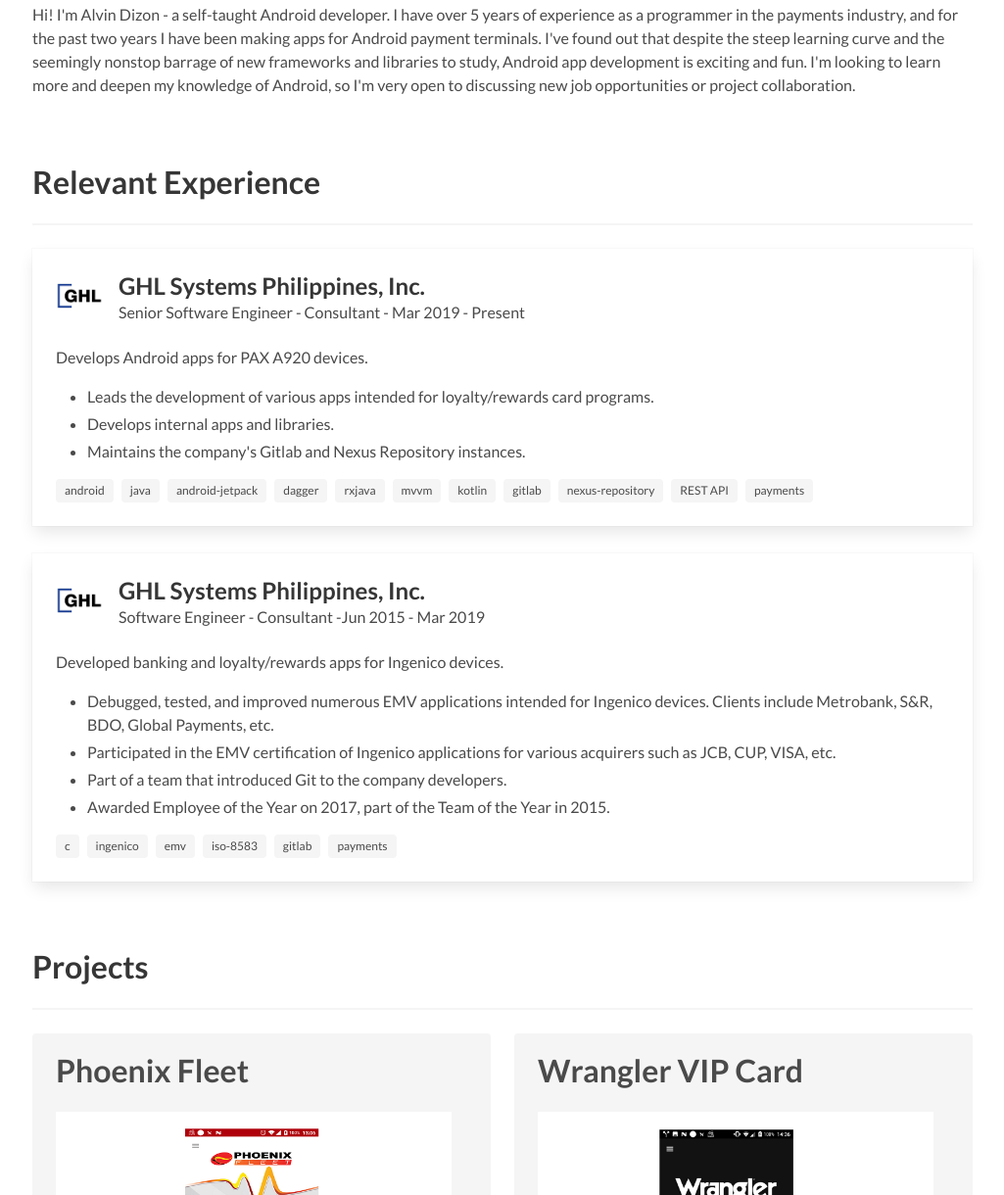
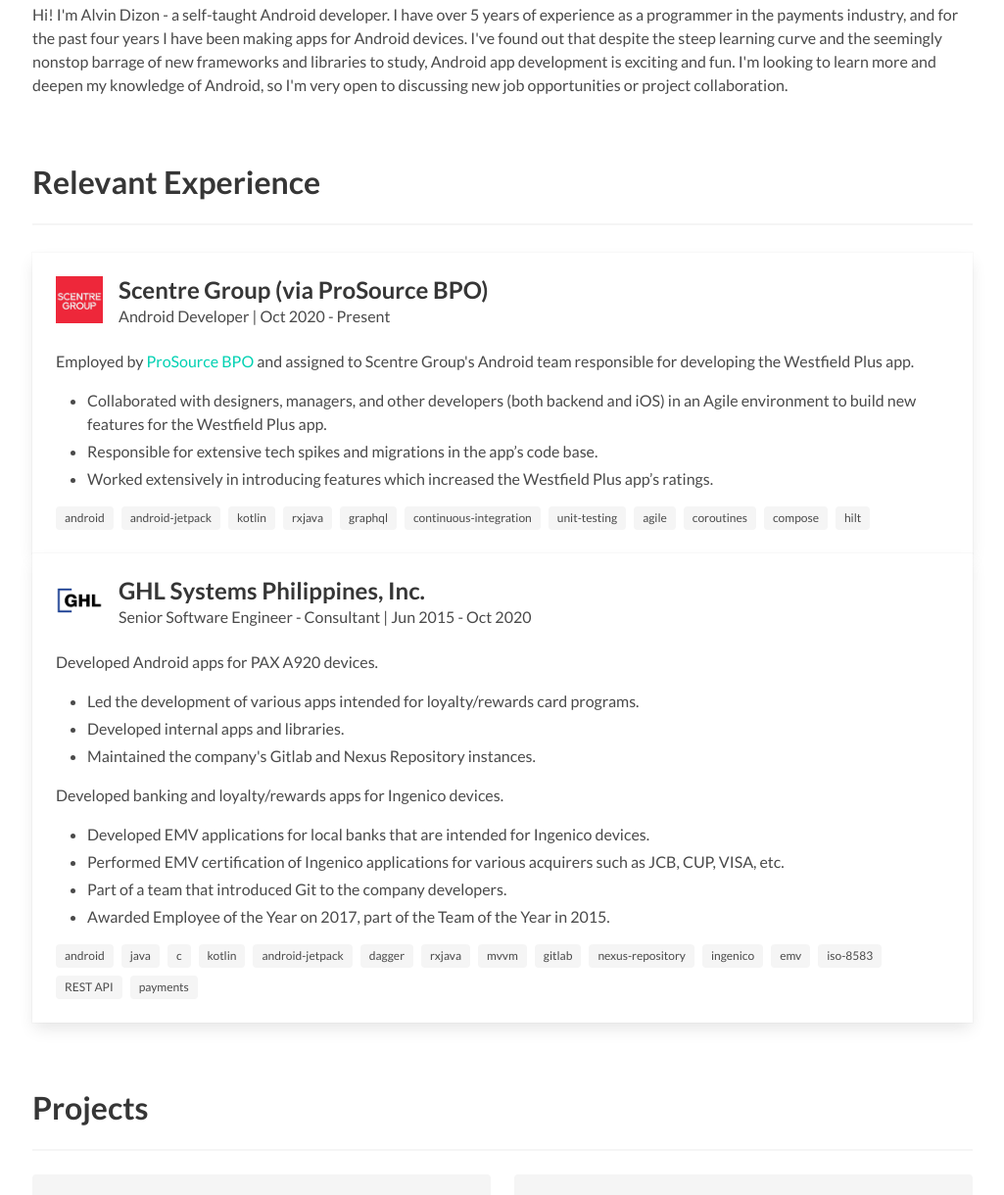
Before and after one commit to alvindizon/alvindizon.github.io, a plain HTML site: page index.html in a window 1280 px wide. Shown: the part 560-1780 px from the top of the page at 98% size, without its empty margins (127-1152 px from the left). Drawn offline with Linux system fonts and the light colour scheme.

Commit message:
Added latest company
Signed-off-by: Alvin Dizon <admdizon@scentregroup.com>

```diff
--- a/index.html
+++ b/index.html
@@ -62,13 +62,50 @@
     <div class="container">
       <h1 class="title">About Me</h1>
       <hr />
-      <p>Hi! I'm Alvin Dizon - a self-taught Android developer. I have over 5 years of experience as a programmer in the payments industry, and for the past two years I have been making apps for Android payment terminals. I've found out that despite the steep learning curve and the seemingly nonstop barrage of new frameworks and libraries to study, Android app development is exciting and fun. I'm looking to learn more and deepen my knowledge of Android, so I'm very open to discussing new job opportunities or project collaboration.</p>
+      <p>Hi! I'm Alvin Dizon - a self-taught Android developer. I have over 5 years of experience as a programmer in the payments industry, and for the past four years I have been making apps for Android devices. I've found out that despite the steep learning curve and the seemingly nonstop barrage of new frameworks and libraries to study, Android app development is exciting and fun. I'm looking to learn more and deepen my knowledge of Android, so I'm very open to discussing new job opportunities or project collaboration.</p>
     </div>
   </section>
   <section class="section">
     <div class="container">
       <h1 class="title">Relevant Experience</h1>
       <hr />
+      <div class="card card-gap">
+        <div class="card-content">
+          <div class="media">
+            <div class="media-left">
+              <figure class="image is-48x48">
+                <img src="img/scg-logo.jpg" alt="Placeholder image">
+              </figure>
+            </div>
+            <div class="media-content">
+              <p class="title is-4">Scentre Group (via ProSource BPO)</p>
+              <p class="subtitle is-6">Android Developer | <time datetime="2020-10">Oct 2020</time> - <time
+                  datetime="2022-3">Present</time></p>
+            </div>
+          </div>
+          <div class="content">
+            <p>Employed by <a href="https://prosourcebpo.com/">ProSource BPO </a> and assigned to Scentre Group's Android team responsible for developing the Westfield Plus app.</p>
+            <ul>
+              <li>Collaborated with designers, managers, and other developers (both backend and iOS) in an Agile environment to build new features for the Westfield Plus app.</li>
+              <li>Responsible for extensive tech spikes and migrations in the app’s code base.</li>
+              <li>Worked extensively in introducing features which increased the Westfield Plus app’s ratings.</li>
+            </ul>
+            <div class="tags">
+              <span class="tag">android</span>
+              <span class="tag">android-jetpack</span>
+              <span class="tag">kotlin</span>
+              <span class="tag">rxjava</span>
+              <span class="tag">graphql</span>
+              <span class="tag">continuous-integration</span>
+              <span class="tag">unit-testing</span>
+              <span class="tag">agile</span>
+              <span class="tag">coroutines</span>
+              <span class="tag">compose</span>
+              <span class="tag">hilt</span>
+            </div>
+          </div>
+        </div>
+      </div>
       <div class="card">
         <div class="card-content">
           <div class="media">
@@ -79,62 +116,40 @@
             </div>
             <div class="media-content">
               <p class="title is-4">GHL Systems Philippines, Inc.</p>
-              <p class="subtitle is-6">Senior Software Engineer - Consultant - <time datetime="2019-3">Mar 2019</time> - <time
-                  datetime="2020-7">Present</time> </p>
+              <p class="subtitle is-6">Senior Software Engineer - Consultant | <time datetime="2015-6">Jun 2015</time> - <time
+                  datetime="2020-10">Oct 2020</time> </p>
             </div>
           </div>
           <div class="content">
-            <p>Develops Android apps for PAX A920 devices.</p>
+            <p>Developed Android apps for PAX A920 devices.</p>
             <ul>
-              <li>Leads the development of various apps intended for loyalty/rewards card programs.</li>
-              <li>Develops internal apps and libraries.</li>
-              <li>Maintains the company's Gitlab and Nexus Repository instances.</li>
+              <li>Led the development of various apps intended for loyalty/rewards card programs.</li>
+              <li>Developed internal apps and libraries.</li>
+              <li>Maintained the company's Gitlab and Nexus Repository instances.</li>
+            </ul>
+            <p>Developed banking and loyalty/rewards apps for Ingenico devices.</p>
+            <ul>
+              <li>Developed EMV applications for local banks that are intended for Ingenico devices.</li>
+              <li>Performed EMV certification of Ingenico applications for various acquirers such as JCB, CUP, VISA, etc.</li>
+              <li>Part of a team that introduced Git to the company developers.</li>
+              <li>Awarded Employee of the Year on 2017, part of the Team of the Year in 2015.</li>
             </ul>
             <div class="tags">
               <span class="tag">android</span>
               <span class="tag">java</span>
+              <span class="tag">c</span>
+              <span class="tag">kotlin</span>
               <span class="tag">android-jetpack</span>
-			  <span class="tag">dagger</span>
-			  <span class="tag">rxjava</span>
-			  <span class="tag">mvvm</span>
-			  <span class="tag">kotlin</span>
+        		  <span class="tag">dagger</span>
+        		  <span class="tag">rxjava</span>
+        		  <span class="tag">mvvm</span>
               <span class="tag">gitlab</span>
-			  <span class="tag">nexus-repository</span>
-              <span class="tag">REST API</span>
-			  <span class="tag">payments</span>
-            </div>
-          </div>
-        </div>
-      </div>
-      <div class="card card-gap">
-        <div class="card-content">
-          <div class="media">
-            <div class="media-left">
-              <figure class="image is-48x48">
-                <img src="img/ghl-logo.png" alt="Placeholder image">
-              </figure>
-            </div>
-            <div class="media-content">
-              <p class="title is-4">GHL Systems Philippines, Inc.</p>
-              <p class="subtitle is-6">Software Engineer - Consultant -<time datetime="2015-6">Jun 2015</time> - <time
-                  datetime="2019-3">Mar 2019</time></p>
-            </div>
-          </div>
-          <div class="content">
-            <p>Developed banking and loyalty/rewards apps for Ingenico devices.</p>
-            <ul>
-              <li>Debugged, tested, and improved numerous EMV applications intended for Ingenico devices. Clients include Metrobank, S&R, BDO, Global Payments, etc.</li>
-              <li>Participated in the EMV certification of Ingenico applications for various acquirers such as JCB, CUP, VISA, etc.</li>
-			  <li>Part of a team that introduced Git to the company developers.</li>
-              <li>Awarded Employee of the Year on 2017, part of the Team of the Year in 2015.</li>
-            </ul>
-            <div class="tags">
-              <span class="tag">c</span>
+              <span class="tag">nexus-repository</span>
               <span class="tag">ingenico</span>
               <span class="tag">emv</span>
               <span class="tag">iso-8583</span>
-              <span class="tag">gitlab</span>
-			  <span class="tag">payments</span>
+              <span class="tag">REST API</span>
+			        <span class="tag">payments</span>
             </div>
           </div>
         </div>
```
Also changed, not shown: img/scg-logo.jpg (added), 1 other file.
